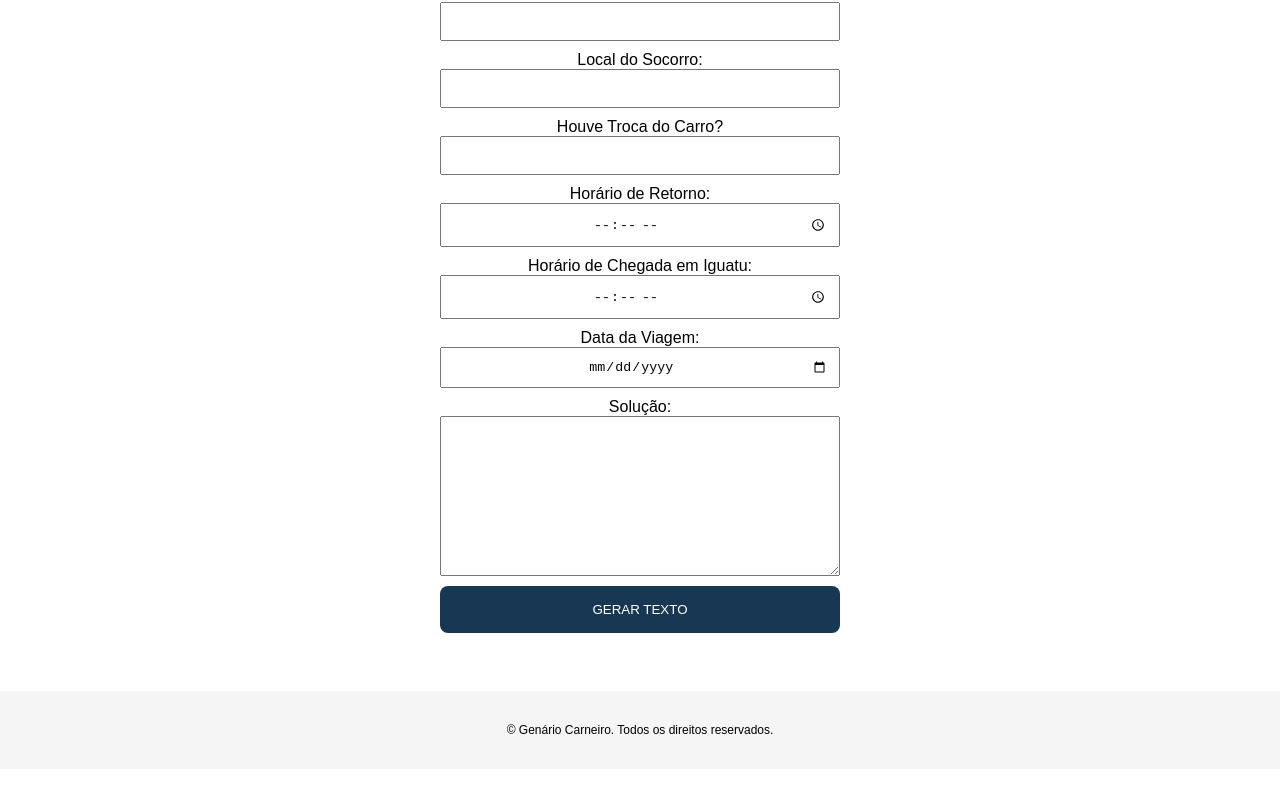
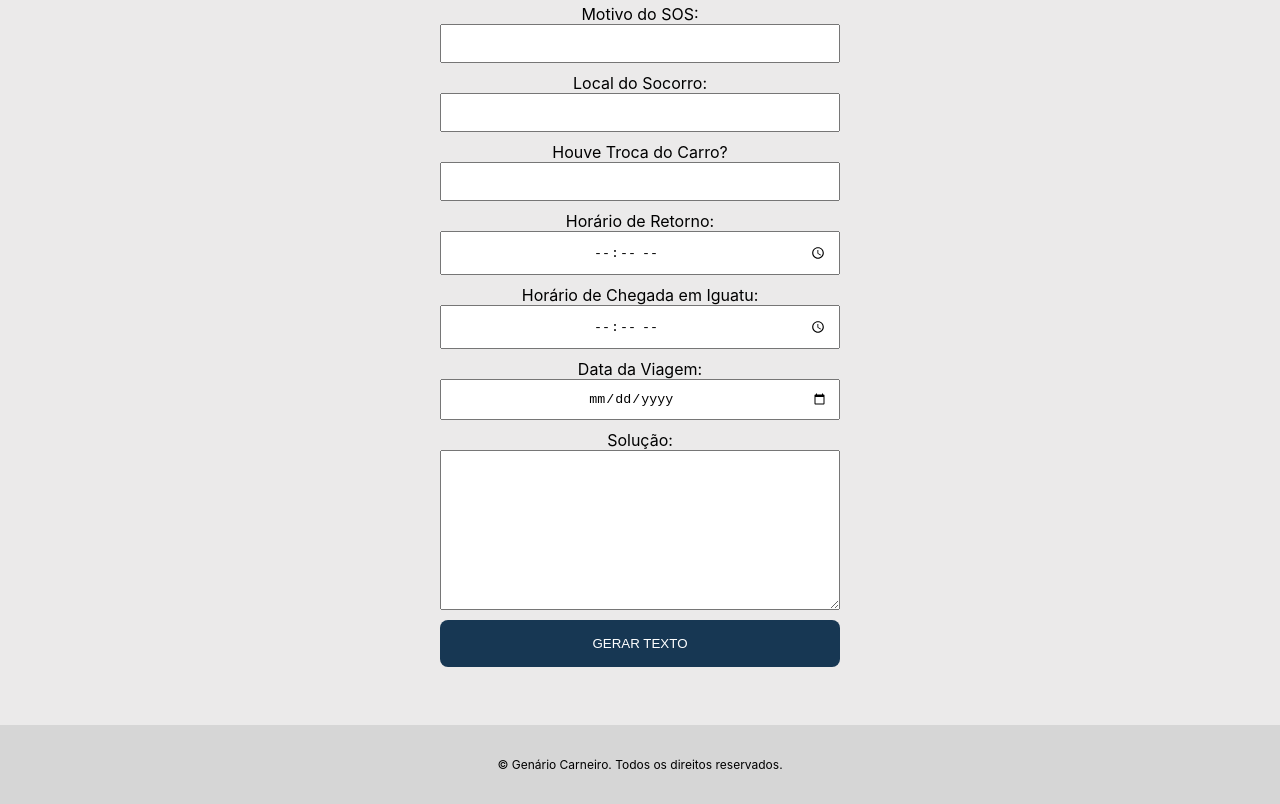
Before and after one commit to genariocoliveira/gerador-de-texto, a React (Create React App) app: page / in a window 1280 px wide. Shown: the part 706-1510 px from the top of the page. Before the commit the page ends 1475 px from the top, so only its background shows below. Built offline with nearby package versions, Linux system fonts and the light colour scheme.

Commit message:
Update GeradorTexto.js and styles.css

```diff
--- a/src/GeradorTexto.js
+++ b/src/GeradorTexto.js
@@ -77,12 +77,23 @@ const GeradorTexto = () => {
     setHorarioChegadaIguatu("");
     setDataViagem("");
   };
-
+  const handleCopyClick = () => {
+    const textToCopy = textRef.current.textContent;
+    navigator.clipboard
+      .writeText(textToCopy)
+      .then(() => {
+        alert("Texto copiado com sucesso!");
+      })
+      .catch((error) => {
+        console.error("Erro ao copiar o texto:", error);
+      });
+  };
   return (
     <div className="container">
       <label>Motorista:</label>
       <input
         type="text"
+        placehokder="Nome do motorista"
         value={nomeMotorista}
         onChange={(e) => setNomeMotorista(e.target.value)}
       />
--- a/src/styles.css
+++ b/src/styles.css
@@ -4,8 +4,10 @@
   box-sizing: border-box;
 }
 .App {
-  font-family: sans-serif;
+  font-family: -apple-system, BlinkMacSystemFont, "Segoe UI", Roboto, Oxygen,
+    Ubuntu, Cantarell, "Open Sans", "Helvetica Neue", sans-serif;
   text-align: center;
+  background-color: #ebeaea;
 }
 .container {
   display: flex;
@@ -91,8 +93,10 @@ button {
 }
 
 .texto-gerado {
+  padding: 1em;
   white-space: pre-wrap;
   text-align: left;
+  background-color: #fff;
 }
 
 .erro {
@@ -101,7 +105,8 @@ button {
 }
 .footer {
   text-align: center;
-  background-color: #f5f5f5;
+  /* background-color: #f5f5f5; */
+  background-color: #d6d6d6;
   padding: 2rem 0;
 }
 
```
